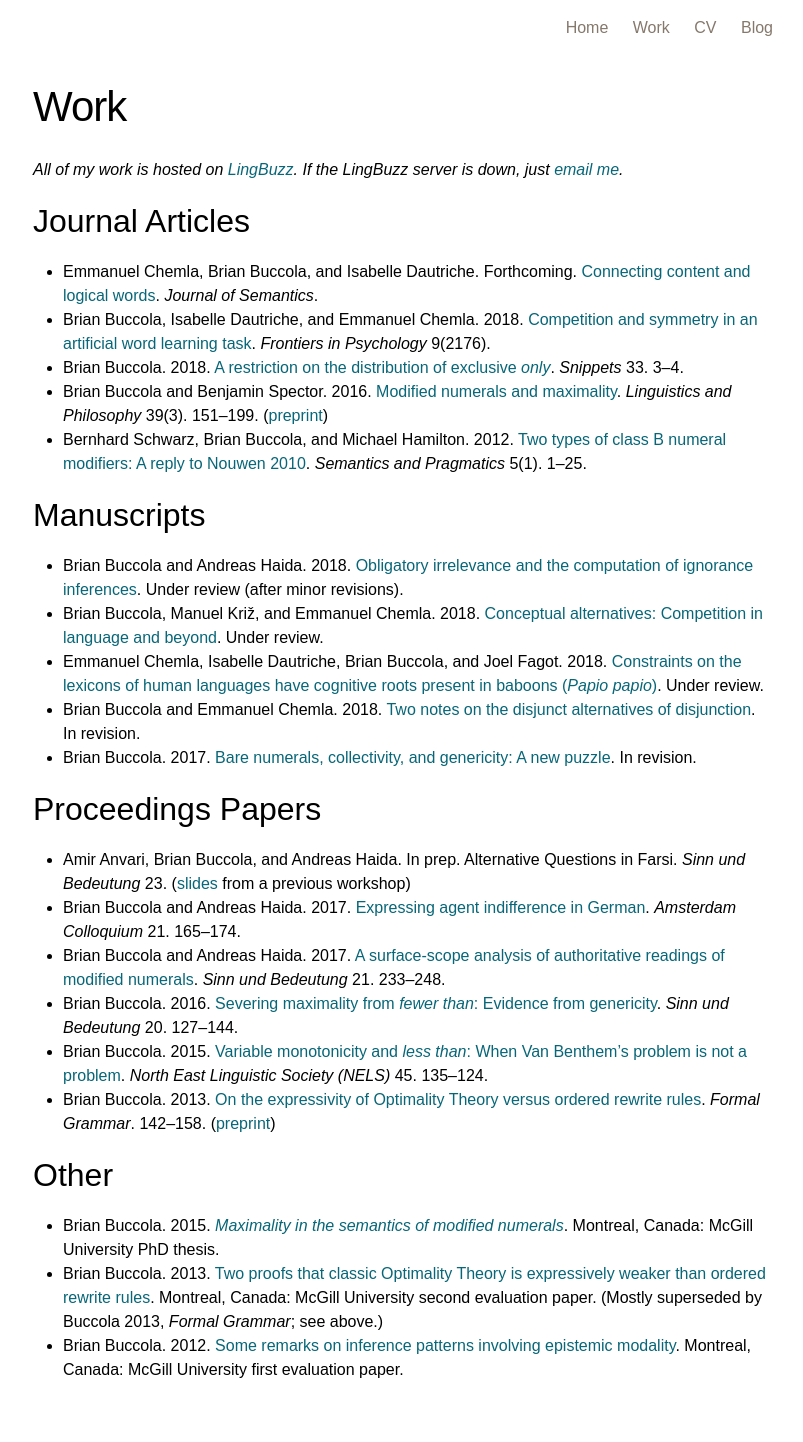
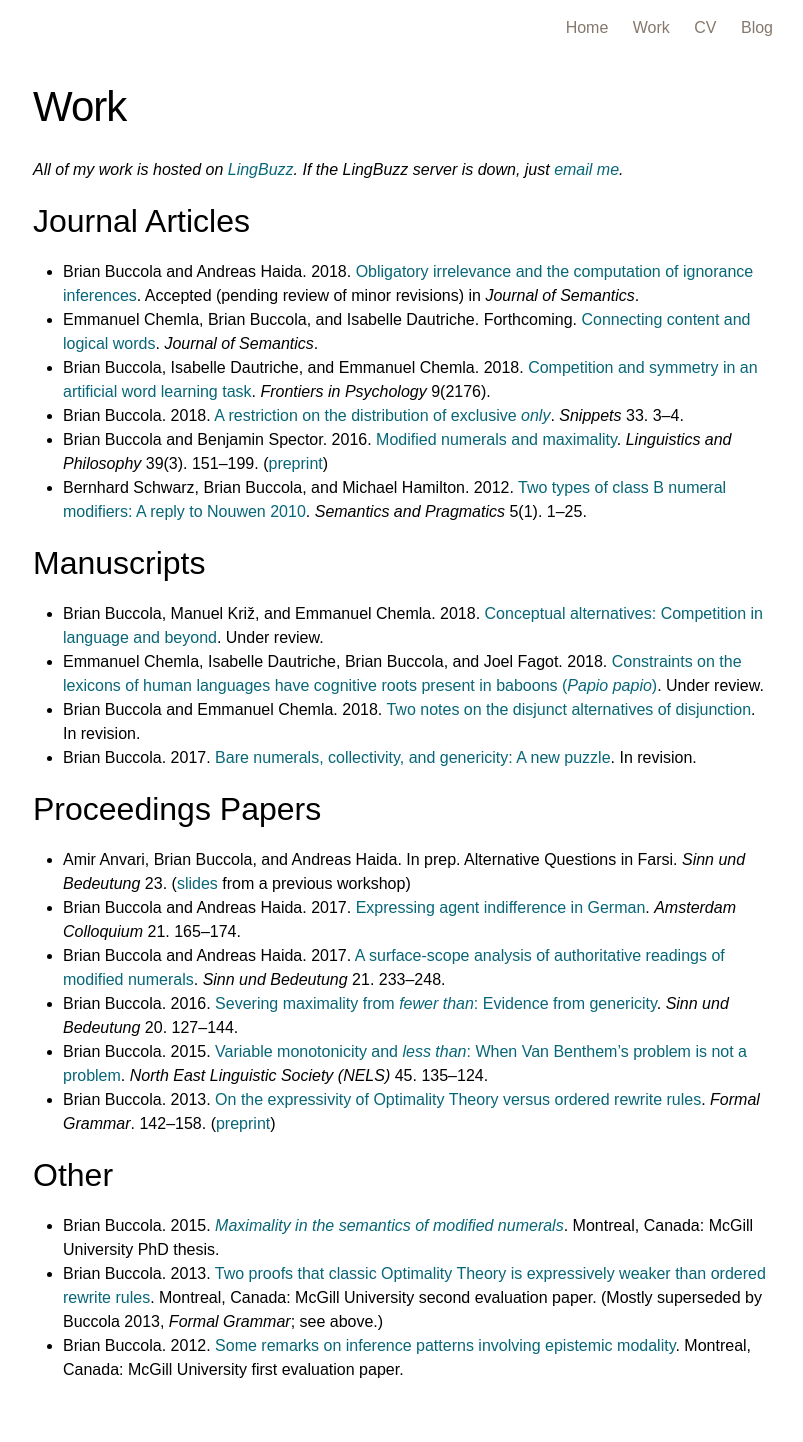
Before and after one commit to brianbuccola/brianbuccola.github.io, a Jekyll site: the page built from work.md, in a window 1280 px wide. Shown: the whole page, without its empty margins (237-1040 px from the left). Built offline with Jekyll 4.4.1, drawn with Linux system fonts in a browser that asks for light colours; some web fonts are replaced; some of the changed lines change nothing that is shown.

Commit message:
Update status OI paper

```diff
--- a/work.md
+++ b/work.md
@@ -12,6 +12,7 @@ redirect_from: /research.html
 
 ## Journal Articles
 
+- Brian Buccola and Andreas Haida. 2018. [Obligatory irrelevance and the computation of ignorance inferences][oblig-irrel-lb]. Accepted (pending review of minor revisions) in *Journal of Semantics*.
 - Emmanuel Chemla, Brian Buccola, and Isabelle Dautriche. Forthcoming. [Connecting content and logical words][connecting-sa]. *Journal of Semantics*.
 - Brian Buccola, Isabelle Dautriche, and Emmanuel Chemla. 2018. [Competition and symmetry in an artificial word learning task][competition]. *Frontiers in Psychology* 9(2176).
 - Brian Buccola. 2018. [A restriction on the distribution of exclusive *only*][only-snippet]. *Snippets* 33. 3--4.
@@ -27,7 +28,6 @@ redirect_from: /research.html
 
 ## Manuscripts
 
-- Brian Buccola and Andreas Haida. 2018. [Obligatory irrelevance and the computation of ignorance inferences][oblig-irrel-lb]. Under review (after minor revisions).
 - Brian Buccola, Manuel Križ, and Emmanuel Chemla. 2018. [Conceptual alternatives: Competition in language and beyond][concepts-lb]. Under review.
 - Emmanuel Chemla, Isabelle Dautriche, Brian Buccola, and Joel Fagot. 2018. [Constraints on the lexicons of human languages have cognitive roots present in baboons (*Papio papio*)][baboons-lb]. Under review.
 - Brian Buccola and Emmanuel Chemla. 2018. [Two notes on the disjunct alternatives of disjunction][or-snippet]. In revision.
```
